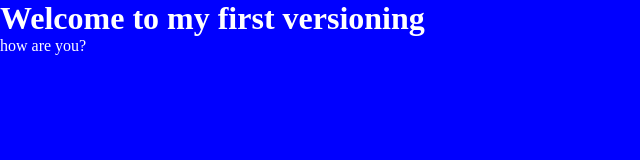
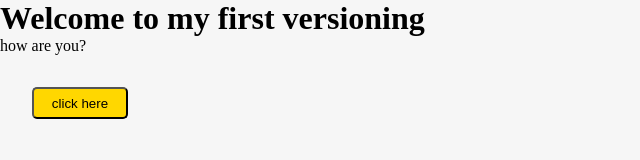
Before and after one commit to Launce22/version-2, a plain HTML site: page index.html in a window 1280 px wide. Shown: the whole page, without its empty margins (0-640 px from the left). Drawn offline with Linux system fonts and the light colour scheme.

Commit message:
Add a button and styled it

```diff
--- a/index.css
+++ b/index.css
@@ -5,6 +5,14 @@
 }
 
 body{
-  background-color: blue;
-  color: white;
+  background-color: #f6f6f6;
+  color: black;
 }
+
+button{
+  background-color: gold;
+  border-radius: 5px;
+  height: 2rem;
+  width: 6rem;
+  margin: 2rem;
+}
--- a/index.html
+++ b/index.html
@@ -9,5 +9,6 @@
 <body>
   <h1>Welcome to my first versioning</h1>
   <p>how are you?</p>
+  <button>click here</button>
 </body>
 </html>
```
